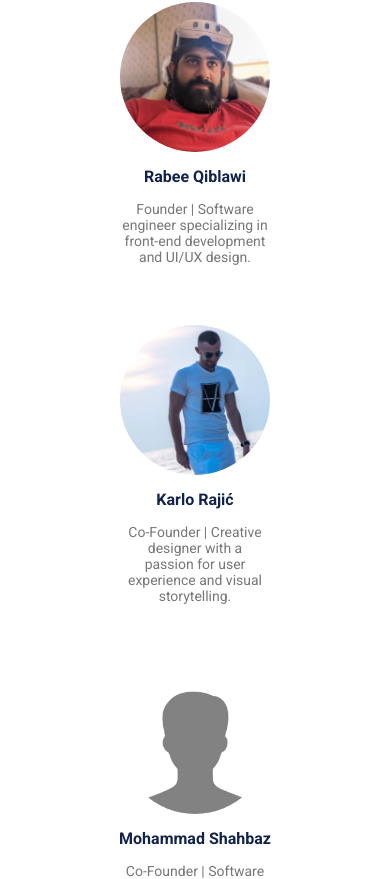
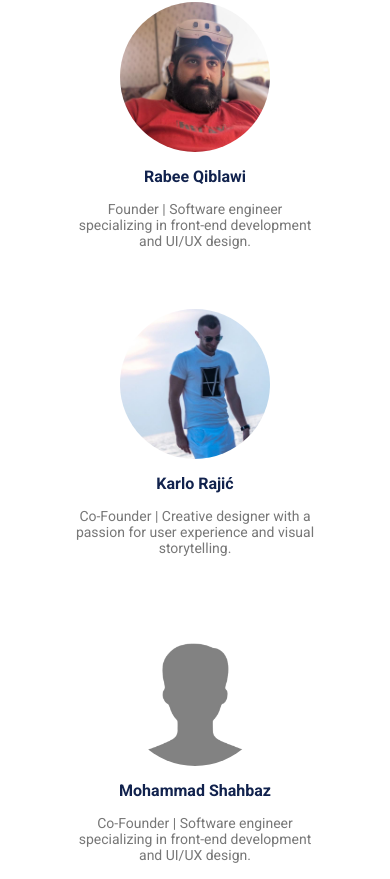
Before and after one commit to rabeeqiblawi/portfolio-nextjs, a Next.js app: page / in a window 390 px wide. Shown: the part 6471-7350 px from the top of the page. Built offline with nearby package versions, Linux system fonts and the light colour scheme.

Commit message:
Update TeamMemberCard.module.scss

```diff
--- a/src/components/cards/TeamMemberCard.module.scss
+++ b/src/components/cards/TeamMemberCard.module.scss
@@ -64,3 +64,13 @@
         }
     }
 }
+
+@media screen and  (max-width: 430px) {
+    .container {
+        .content {
+            .description {
+                width: 100%;
+            }
+        }
+    }
+}
```
